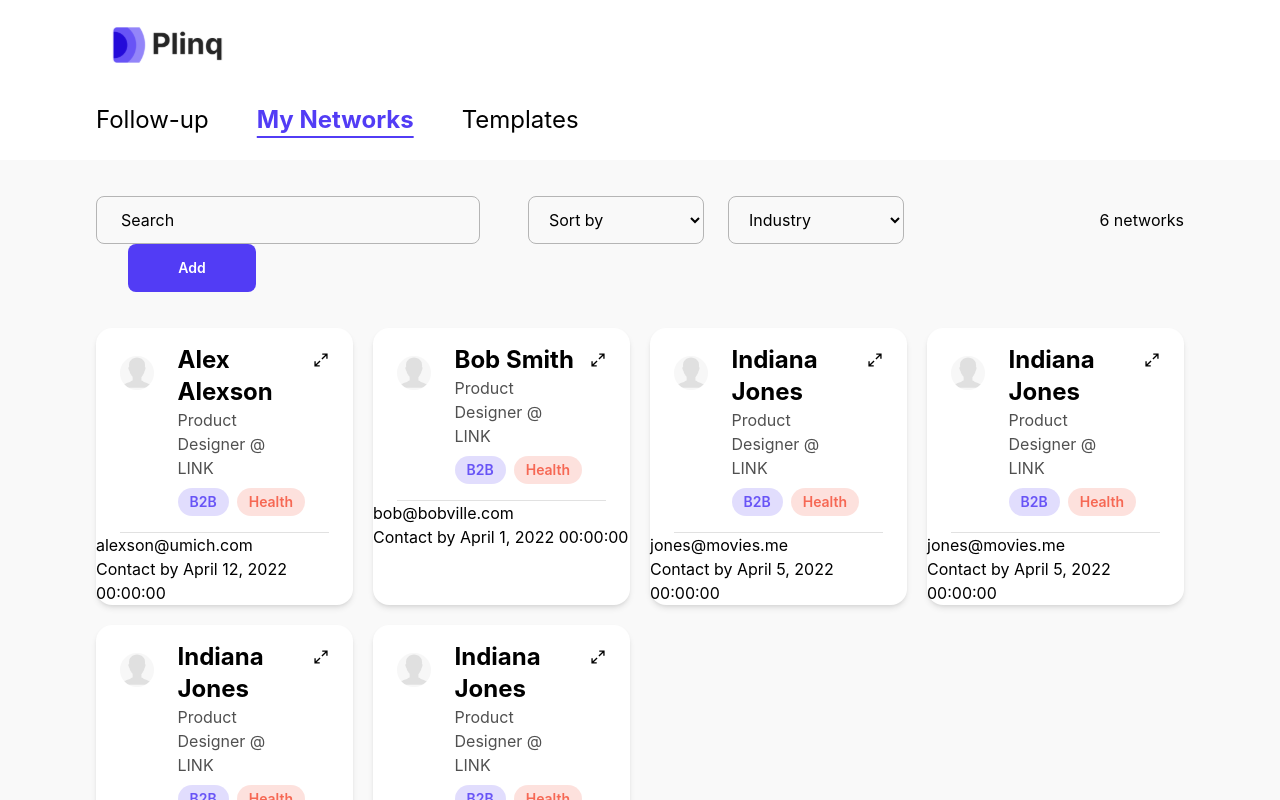
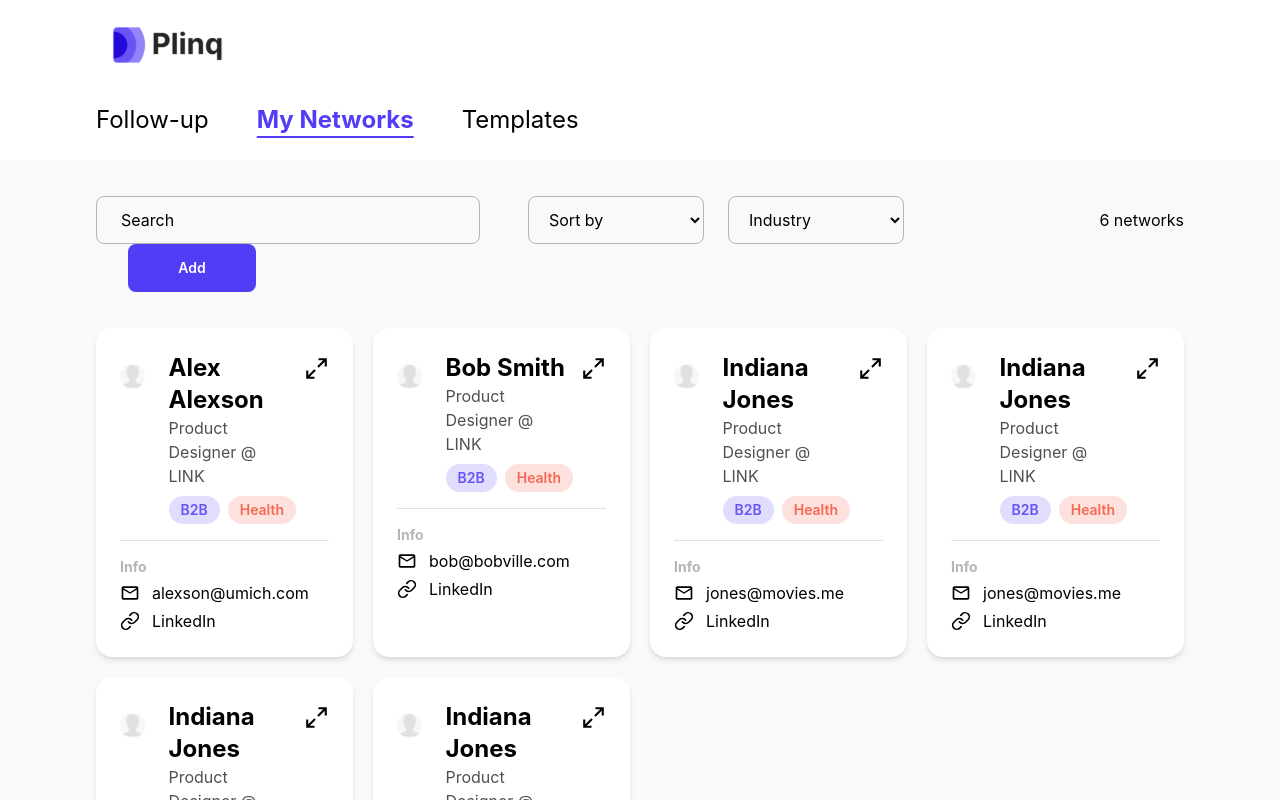
Before and after one commit to Delaminer/plinq, a Next.js app: page /my-networks in a window 1280 px wide. Shown: the top 800 px of the page. Built offline with nearby package versions, Linux system fonts and the light colour scheme.

Commit message:
networks cards almost done

```diff
--- a/pages/my-networks.js
+++ b/pages/my-networks.js
@@ -1,6 +1,8 @@
 import { useState } from "react";
 import Image from "next/image";
 import { CgArrowsExpandRight } from "react-icons/cg";
+import { MdOutlineEmail } from "react-icons/md";
+import { FiLink } from "react-icons/fi";
 
 export default function Networks({ contacts, sort }) {
   const [showForm, setShowForm] = useState(false);
@@ -37,10 +39,10 @@ export default function Networks({ contacts, sort }) {
         {contacts.sort(sort).map((contact) => (
           <div
             key={contact.name}
-            className="inline-block bg-white rounded-2xl shadow-md"
+            className="inline-block bg-white rounded-2xl shadow-md p-6"
           >
-            <div className="flex flex-row my-4">
-              <div className="mx-6 my-3">
+            <div className="flex flex-row">
+              <div className="mr-6 my-3">
                 <Image
                   src="/avatar.png"
                   width="56px"
@@ -64,15 +66,28 @@ export default function Networks({ contacts, sort }) {
                   </div>
                 </div>
               </div>
-              <div className="ml-auto mr-6 mt-2">
-                <CgArrowsExpandRight />
+              <div className="ml-auto mt-1">
+                <CgArrowsExpandRight size={25} />
               </div>
             </div>
-            <div className="bg-gray-2 h-[1px] mx-6" />
-            <p key="email" className="email">
-              {contact.email}
-            </p>
-            <p>Contact by {contact.nextContact}</p>
+            <div className="bg-gray-2 h-[1px] my-4" />
+            <div className="flex flex-row">
+              <div className="flex flex-col gap-1">
+                <p className="text-sm font-bold text-gray-3">Info</p>
+                <div className="flex flex-row gap-3 items-center">
+                  <MdOutlineEmail size={20} />
+                  <p key="email" className="email">
+                    {contact.email}
+                  </p>
+                </div>
+                <div className="flex flex-row gap-3 items-center">
+                  <FiLink size={20} />
+                  <p key="linkedin" className="email">
+                    LinkedIn
+                  </p>
+                </div>
+              </div>
+            </div>
           </div>
         ))}
       </div>
```
